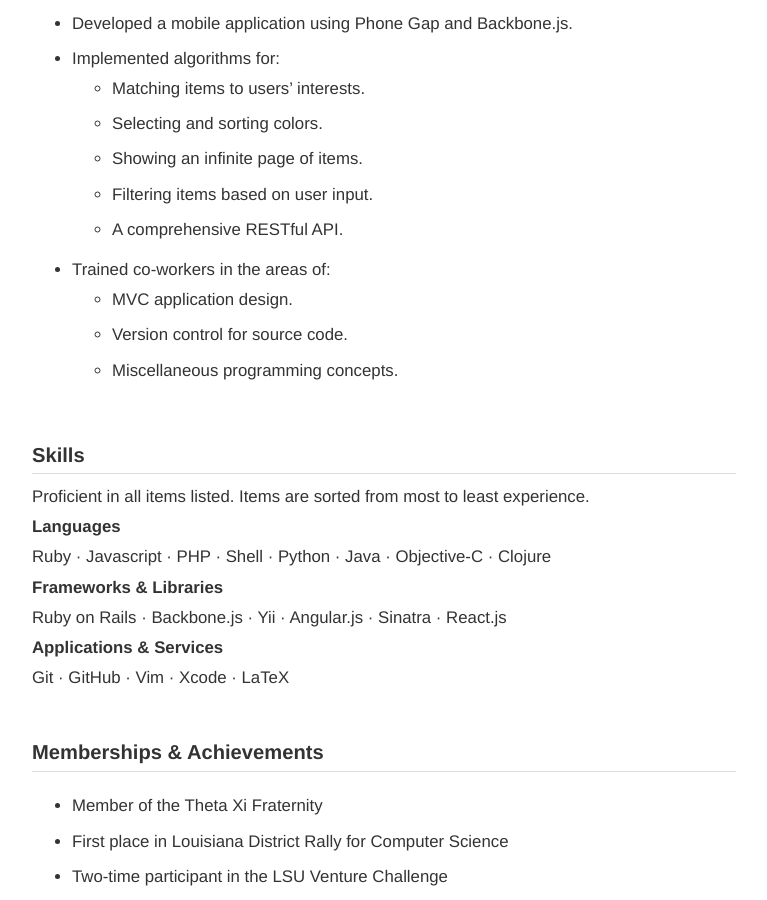
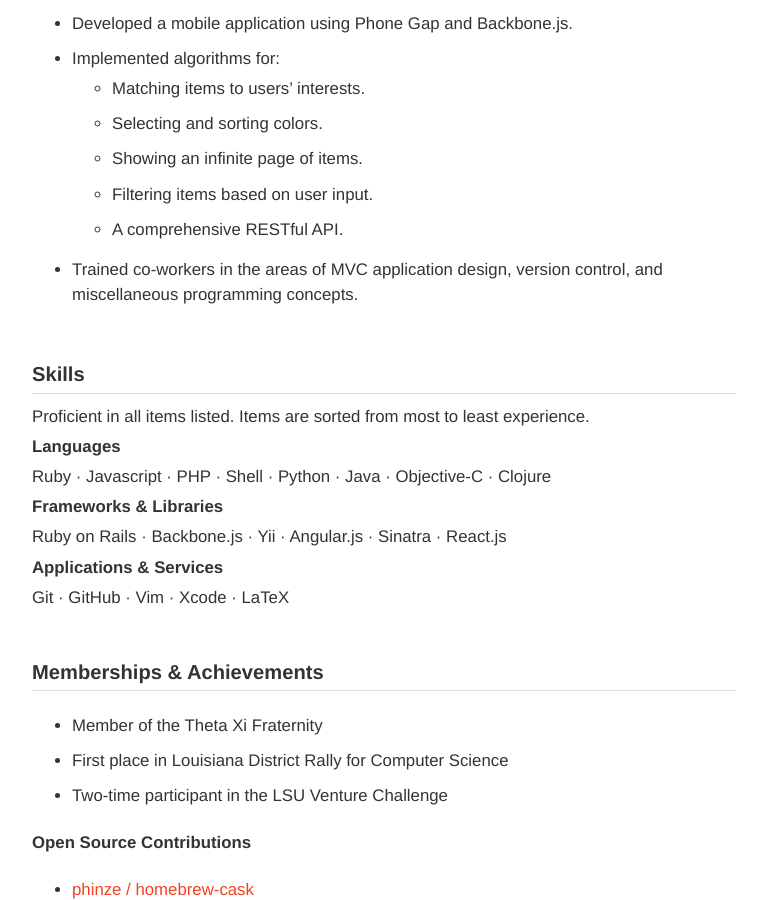
Before and after one commit to taylorlapeyre/taylorlapeyre.github.io, a Jekyll site: the page built from resume.md, in a window 1280 px wide and 900 px high, scrolled down 1240 px. Shown: the whole window, without its empty margins (256-1023 px from the left). Built offline with Jekyll 4.4.1, drawn with Linux system fonts in a browser that asks for light colours; some web fonts are replaced.

Commit message:
fix up paragraph

```diff
--- a/resume.md
+++ b/resume.md
@@ -54,10 +54,7 @@
   - Showing an infinite page of items.
   - Filtering items based on user input.
   - A comprehensive RESTful API.
-- Trained co-workers in the areas of:
-  - MVC application design.
-  - Version control for source code.
-  - Miscellaneous programming concepts.
+- Trained co-workers in the areas of MVC application design, version control, and miscellaneous programming concepts.
 
 
 ### Skills
```
